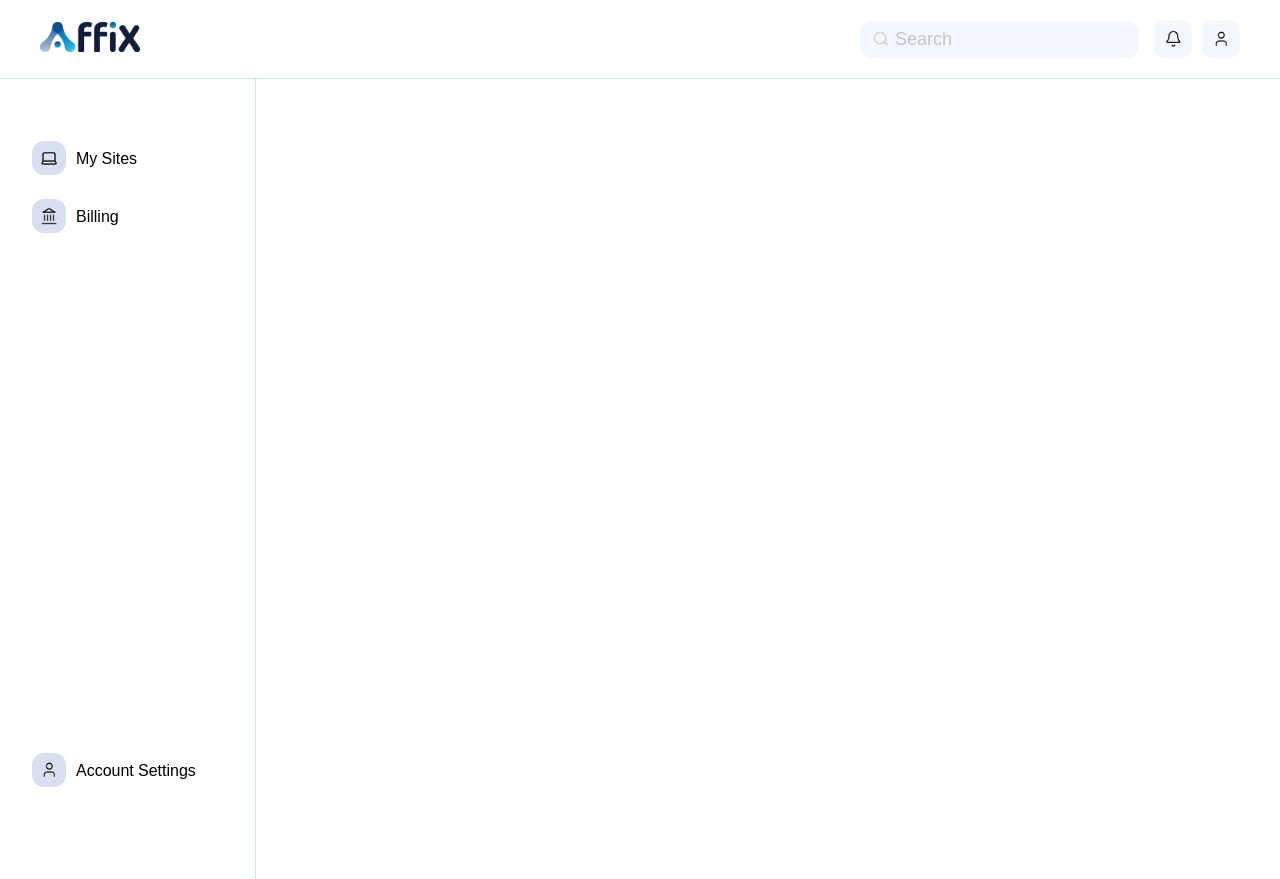
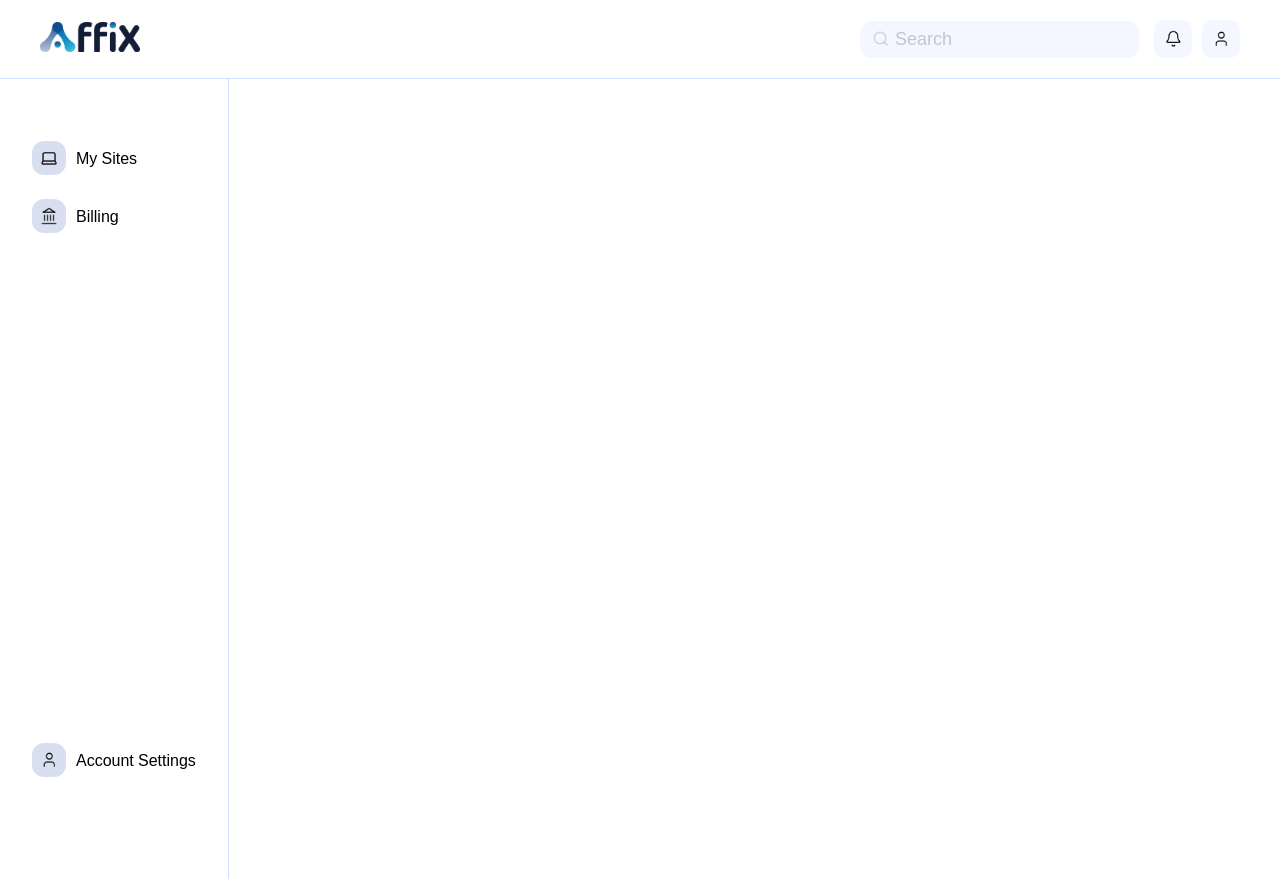
Before and after one commit to CarnageOG/Affix, a plain HTML site: page index.html in a window 1280 px wide. After the commit the page ends 800 px from the top, so only its background shows below. Drawn offline with Linux system fonts and the light colour scheme.

Commit message:
some changes

```diff
--- a/styles/styles.css
+++ b/styles/styles.css
@@ -12,7 +12,7 @@
     "LEFT RIGHT"
 }
 
-.aside {
+.sidebar{
   grid-area: LEFT;
   position: fixed;
 }
@@ -139,7 +139,7 @@ section{
   display: flex;
   flex-direction: column;
   justify-content: space-between;
-  padding: 50px 20px 80px;
+  padding: 50px 20px 90px;
   box-sizing: border-box;
   background-color: #FFFFFF;
   border-right: 1px solid #D3DFFF;
```
